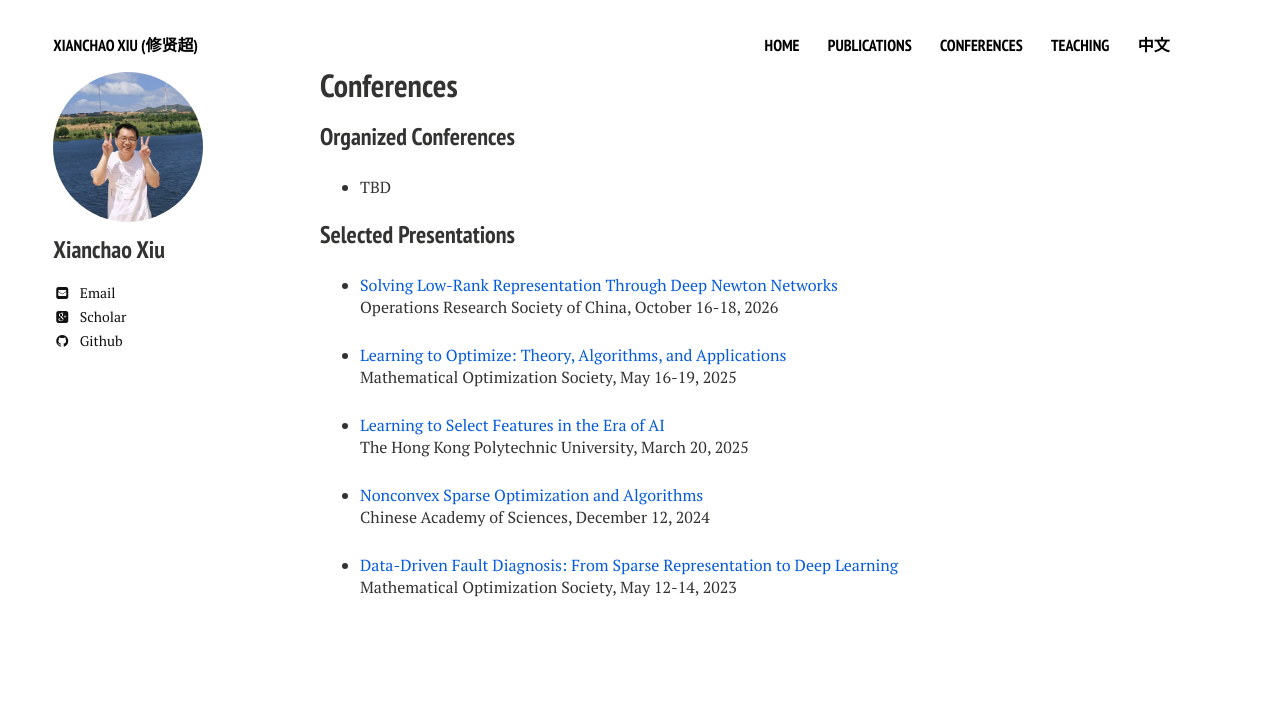
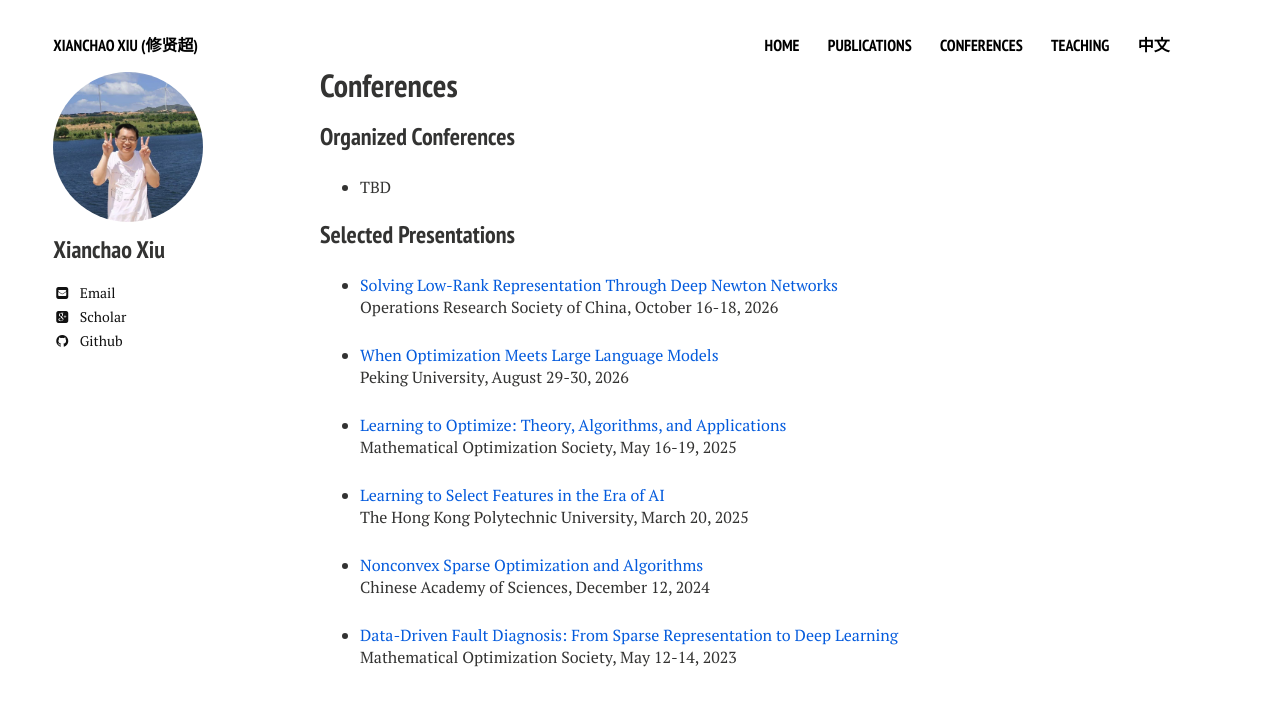
Before and after one commit to xianchaoxiu/xianchaoxiu.github.io, a Jekyll site: the page built from conferences/index.md, in a window 1280 px wide. Shown: the top 706 px of the page. Built offline with Jekyll 4.4.1, drawn with Linux system fonts in a browser that asks for light colours; nearby versions of some CDN libraries.

Commit message:
Update index.md

```diff
--- a/conferences/index.md
+++ b/conferences/index.md
@@ -17,6 +17,9 @@ share: false
 * <a href="../conferences/2026-ORSC.pdf" class="textlink" target="_blank"> Solving Low-Rank Representation Through Deep Newton Networks</a><br>
 Operations Research Society of China, October 16-18, 2026
 
+* <a href="../conferences/2026-PKU.pdf" class="textlink" target="_blank"> When Optimization Meets Large Language Models </a><br>
+Peking University, August 29-30, 2026
+
 * <a href="../conferences/2025-MOS.pdf" class="textlink" target="_blank"> Learning to Optimize: Theory, Algorithms, and Applications</a><br>
 Mathematical Optimization Society, May 16-19, 2025
 
```
